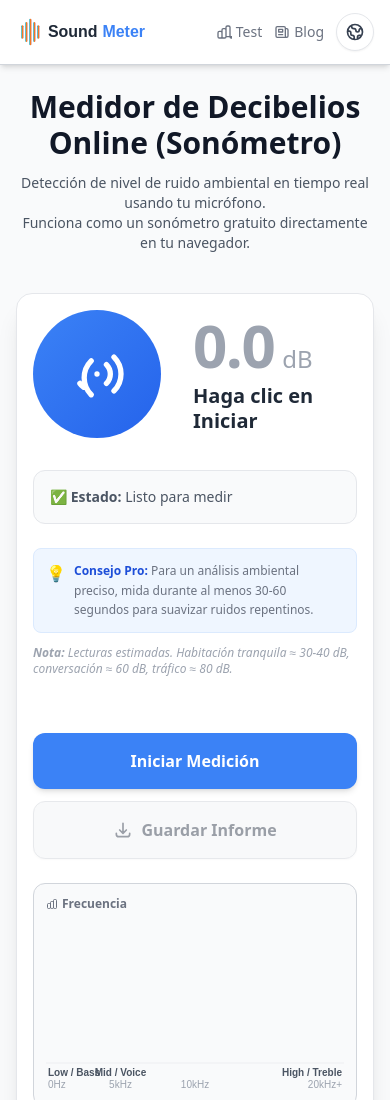
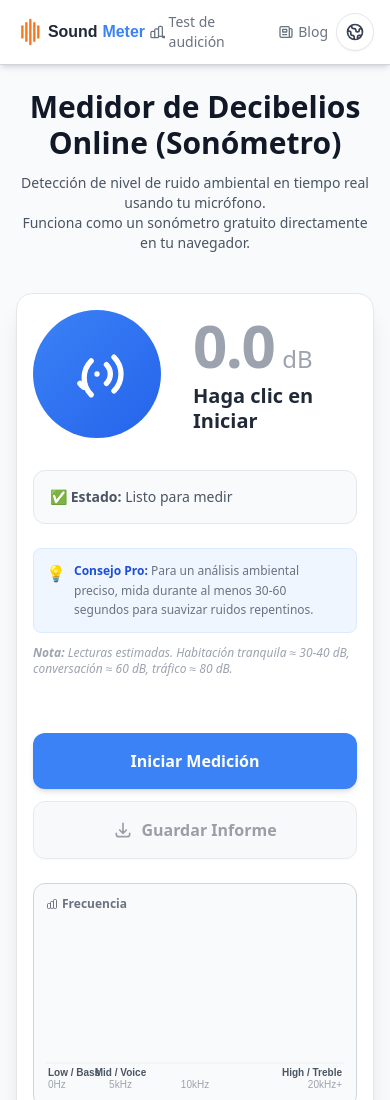
Before and after one commit to leihcsky/soundmeter, a plain HTML site: page es/index.html in a window 390 px wide. Shown: the top 1100 px of the page. Drawn offline with nearby package versions, Linux system fonts and the light colour scheme.

Commit message:
移动端菜单优化，英文和西班牙语

```diff
--- a/es/index.html
+++ b/es/index.html
@@ -322,10 +322,10 @@
                 </nav>
 
                 <!-- Mobile Menu Button -->
-                <div class="flex items-center gap-3 md:hidden">
+                <div class="flex items-center gap-2 md:hidden">
                     <a href="/online-hearing-test/" class="text-gray-500 hover:text-blue-600 text-sm font-medium inline-flex items-center gap-1">
                         <svg class="w-4 h-4" fill="none" stroke="currentColor" viewBox="0 0 24 24"><path stroke-linecap="round" stroke-linejoin="round" stroke-width="2" d="M9 19v-6a2 2 0 00-2-2H5a2 2 0 00-2 2v6a2 2 0 002 2h2a2 2 0 002-2zm0 0V9a2 2 0 012-2h2a2 2 0 012 2v10m-6 0a2 2 0 002 2h2a2 2 0 002-2m0 0V5a2 2 0 012-2h2a2 2 0 012 2v14a2 2 0 002 2h2a2 2 0 002-2z"></path></svg>
-                        Test
+                        Test de audición
                     </a>
                     <a href="/blog/" class="text-gray-500 hover:text-blue-600 text-sm font-medium inline-flex items-center gap-1">
                         <svg class="w-4 h-4" fill="none" stroke="currentColor" viewBox="0 0 24 24"><path stroke-linecap="round" stroke-linejoin="round" stroke-width="2" d="M19 20H5a2 2 0 01-2-2V6a2 2 0 012-2h10a2 2 0 012 2v1m2 13a2 2 0 01-2-2V7m2 13a2 2 0 002-2V9a2 2 0 00-2-2h-2m-4-3H9M7 16h6M7 8h6v4H7V8z"></path></svg>
```
Also changed, not shown: index.html (+2 -2 lines).
